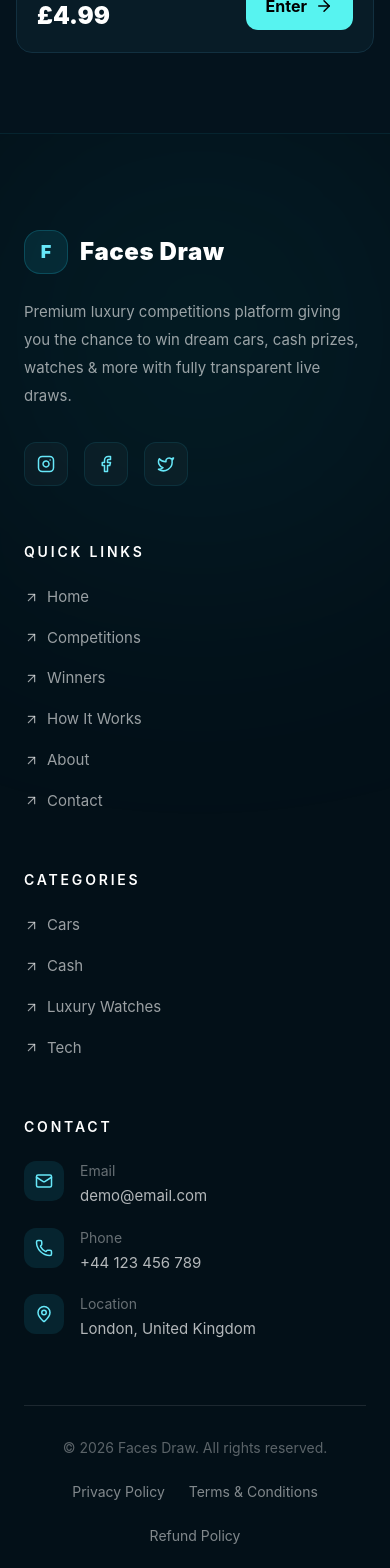
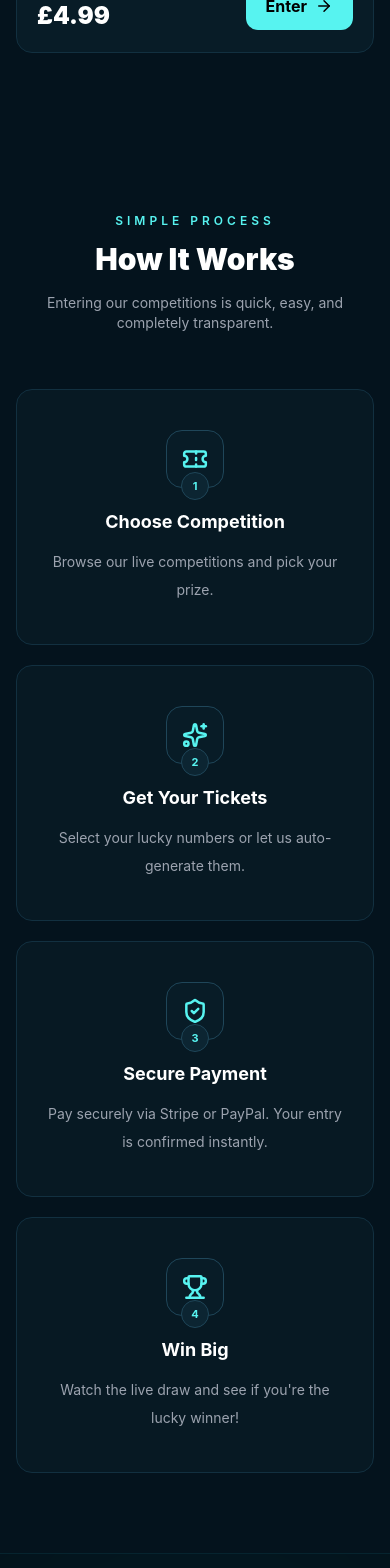
Before and after one commit to hasanalam365/Raffle-Draw-Client, a React (Vite) app: page / in a window 390 px wide. Shown: the part 5660-7228 px from the top of the page. Built offline with nearby package versions, Linux system fonts and the light colour scheme; no server answers.

Commit message:
how it works section done

```diff
--- a/src/Pages/Homes/Homes.jsx
+++ b/src/Pages/Homes/Homes.jsx
@@ -2,6 +2,7 @@ import React from 'react'
 import Banners from './Banners'
 import WinnersBar from './WinnersBar'
 import FeaturesCompetetion from './FeaturesCompetetion'
+import HowItWorks from './HowItWorks'
 
 const Homes = () => {
   return (
@@ -9,6 +10,7 @@ const Homes = () => {
         <Banners/>
         <WinnersBar/>
         <FeaturesCompetetion/>
+        <HowItWorks/>
 
     </div>
   )
--- /dev/null
+++ b/src/Pages/Homes/HowItWorks.jsx
@@ -0,0 +1,98 @@
+import React from "react";
+import {
+  Ticket,
+  Sparkles,
+  ShieldCheck,
+  Trophy,
+} from "lucide-react";
+
+const steps = [
+  {
+    id: "1",
+    title: "Choose Competition",
+    description:
+      "Browse our live competitions and pick your prize.",
+    icon: <Ticket size={26} strokeWidth={2.3} />,
+  },
+  {
+    id: "2",
+    title: "Get Your Tickets",
+    description:
+      "Select your lucky numbers or let us auto-generate them.",
+    icon: <Sparkles size={26} strokeWidth={2.3} />,
+  },
+  {
+    id: "3",
+    title: "Secure Payment",
+    description:
+      "Pay securely via Stripe or PayPal. Your entry is confirmed instantly.",
+    icon: <ShieldCheck size={26} strokeWidth={2.3} />,
+  },
+  {
+    id: "4",
+    title: "Win Big",
+    description:
+      "Watch the live draw and see if you're the lucky winner!",
+    icon: <Trophy size={26} strokeWidth={2.3} />,
+  },
+];
+
+const HowItWorks = () => {
+  return (
+    <section className="bg-[#04131d] py-20 px-4 md:px-8">
+      <div className="mx-auto max-w-7xl">
+        {/* heading */}
+        <div className="text-center mb-14">
+          <p className="text-[#57f3f0] uppercase tracking-[4px] text-xs font-semibold mb-3">
+            Simple Process
+          </p>
+
+          <h2 className="mb-4 text-3xl font-black text-white md:text-5xl">
+            How It Works
+          </h2>
+
+          <p className="max-w-2xl mx-auto text-sm text-gray-400 md:text-base">
+            Entering our competitions is quick, easy,
+            and completely transparent.
+          </p>
+        </div>
+
+        {/* cards */}
+        <div className="grid grid-cols-1 gap-5 sm:grid-cols-2 lg:grid-cols-4">
+          {steps.map((step) => (
+            <div
+              key={step.id}
+              className="bg-[#071923] border border-[#123040] rounded-2xl px-7 py-10 text-center hover:border-[#57f3f0]/40 transition-all duration-300 hover:-translate-y-1"
+            >
+              {/* icon */}
+              <div className="flex justify-center mb-5">
+                <div className="relative">
+                  {/* icon box */}
+                  <div className="w-[58px] h-[58px] rounded-2xl border border-[#1f4659] bg-[#081c27] flex items-center justify-center text-[#57f3f0]">
+                    {step.icon}
+                  </div>
+
+                  {/* number */}
+                  <div className="absolute -bottom-3 left-1/2 -translate-x-1/2 w-7 h-7 rounded-full bg-[#0c2532] border border-[#1f4659] text-[#57f3f0] text-[11px] font-bold flex items-center justify-center">
+                    {step.id}
+                  </div>
+                </div>
+              </div>
+
+              {/* content */}
+              <h3 className="mt-5 mb-3 text-lg font-bold text-white">
+                {step.title}
+              </h3>
+
+              <p className="text-sm leading-7 text-gray-400">
+                {step.description}
+              </p>
+            </div>
+          ))}
+        </div>
+      </div>
+    </section>
+  );
+};
+
+export default HowItWorks;
```
